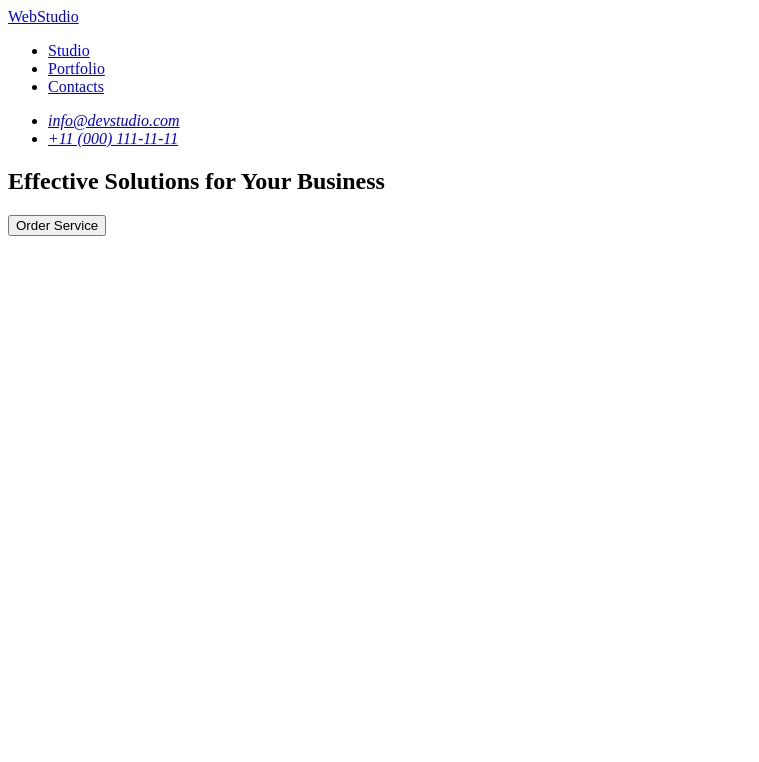
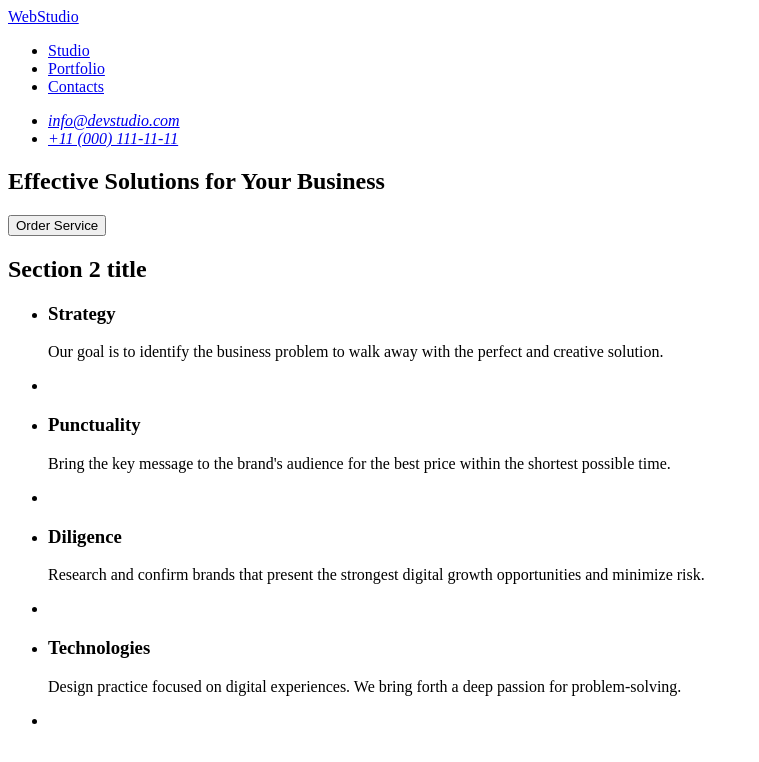
Before and after one commit to rlmgtr/goit-markup-hw-01, a plain HTML site: page index.html in a window 1280 px wide. Shown: the whole page, without its empty margins (0-759 px from the left). Drawn offline with Linux system fonts and the light colour scheme.

Commit message:
Sec2 edit
added uls

```diff
--- a/index.html
+++ b/index.html
@@ -30,7 +30,35 @@
         <button type="button">Order Service</button>
       </section>
       <!-- this is section 2-->
-      <section></section>
+      <section>
+        <h2>Section 2 title</h2>
+        <section>
+            <ul>
+                <li>
+                  <h3>Strategy</h3>
+                  <p>Our goal is to identify the business problem to walk away with the perfect and creative solution.</p>
+                  <li>
+
+                    <li>
+                      <h3>Punctuality</h3>
+                      <p>Bring the key message to the brand's audience for the best price within
+                        the shortest possible time.</p>
+                      <li>
+
+                        <li>
+                          <h3>Diligence</h3>
+                          <p>Research and confirm brands that present the strongest digital growth
+                            opportunities and minimize risk.</p>
+                          <li>
+
+                            <li>
+                          <h3>Technologies</h3>
+                          <p>Design practice focused on digital experiences. We bring forth a deep
+                            passion for problem-solving.</p>
+                          <li>
+                          </ul>
+
+      </section>
       <!-- this is section 3-->
       <section></section>
       <!-- this is section 4-->
```
Also changed, not shown: indexx.html (+1 -1 lines).
